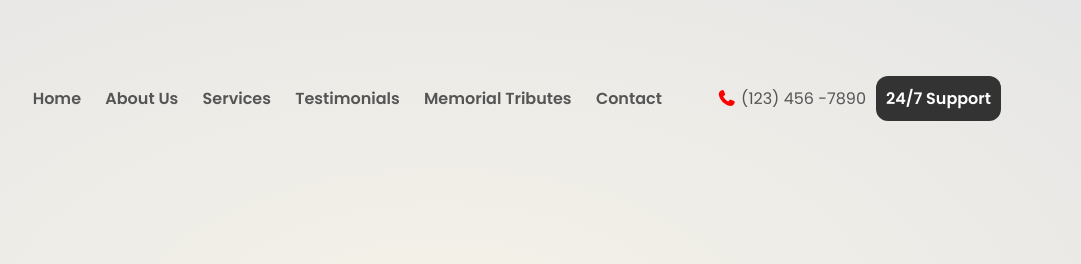
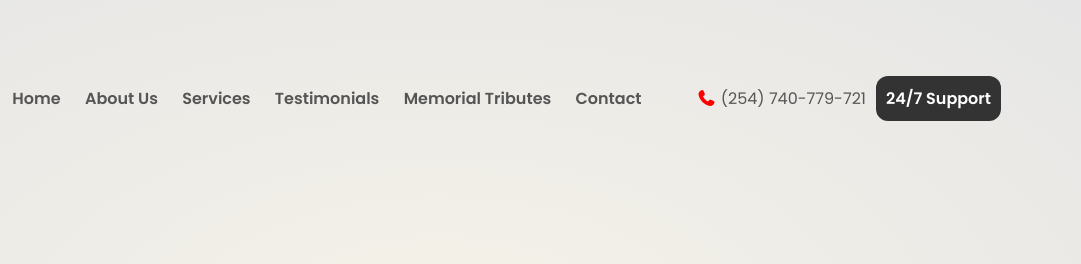
Before and after one commit to kamauwebworksdev/Rest-in-Peace, a plain HTML site: page index.html in a window 1280 px wide. Shown: the top 264 px of the page, 199-1280 px from the left. Drawn offline with Linux system fonts and the light colour scheme.

Commit message:
Update index.html

```diff
--- a/index.html
+++ b/index.html
@@ -39,7 +39,7 @@
 
         <div class="conta">
         <p> <i class="fa-solid fa-phone"></i>
-            (123) 456 -7890
+            (254) 740-779-721
         </p>
         <a href="" class="support">24/7 Support</a>
 
```
